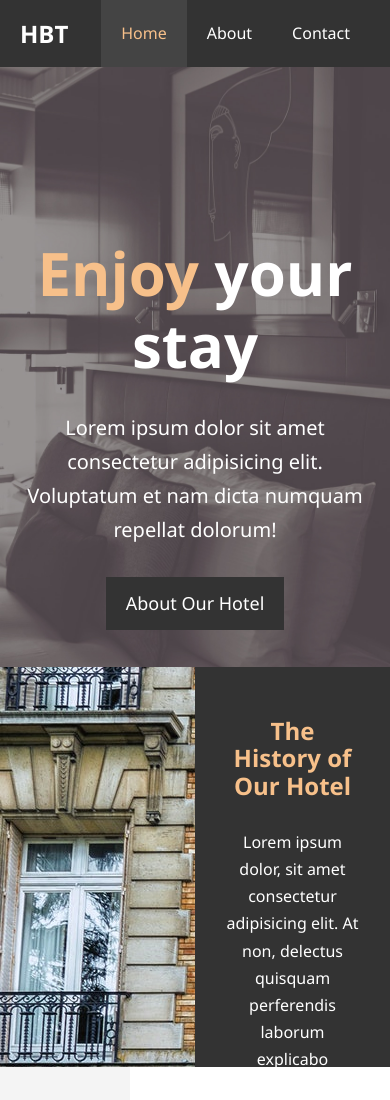
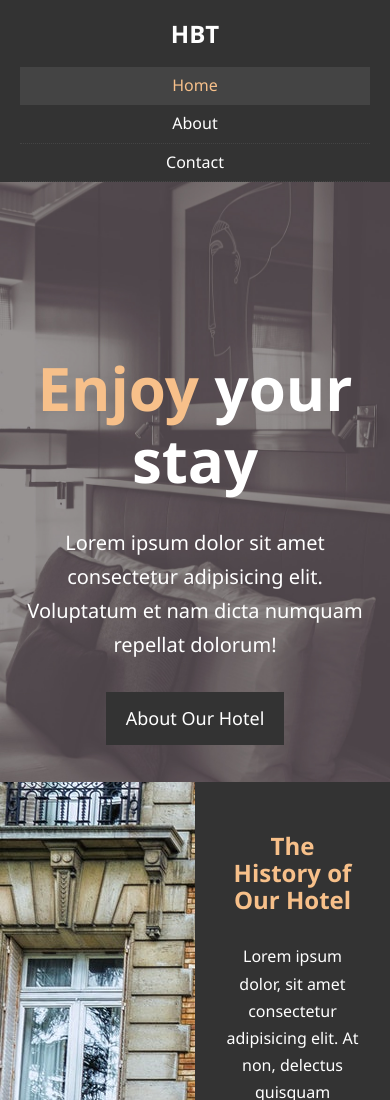
Before and after one commit to kwillard95/hotel-css-project, a plain HTML site: page index.html in a window 390 px wide. Shown: the top 1100 px of the page. Drawn offline with Linux system fonts and the light colour scheme.

Commit message:
Mobile-responsive navbar

```diff
--- /dev/null
+++ b/css/mobile.css
@@ -0,0 +1,15 @@
+#navbar #logo {
+  float: none;
+  text-align: center;
+}
+
+#navbar ul, #navbar ul li {
+  float: none;
+}
+
+#navbar ul li a {
+  padding: 5px;
+  border-bottom: #444 dotted 1px;
+}
+
+/* Home  */
--- a/css/style.css
+++ b/css/style.css
@@ -157,7 +157,7 @@ p {
 /* Home Info */
 
 #home-info {
-  height: 400px;
+  height: 450px;
 }
 
 #home-info .info-img {
--- a/index.html
+++ b/index.html
@@ -6,6 +6,7 @@
   <meta name="description" content="Welcome to the most extraordinary hotel in Boston!">
   <link rel="stylesheet" href="https://use.fontawesome.com/releases/v5.6.1/css/all.css" integrity="sha384-gfdkjb5BdAXd+lj+gudLWI+BXq4IuLW5IT+brZEZsLFm++aCMlF1V92rMkPaX4PP" crossorigin="anonymous">
   <link rel="stylesheet" href="css/style.css">
+  <link rel="stylesheet" media="screen and (max-width: 768px)" href="css/mobile.css">
   <title>Hotel BT | Welcome</title>
 </head>
 <body>
```
